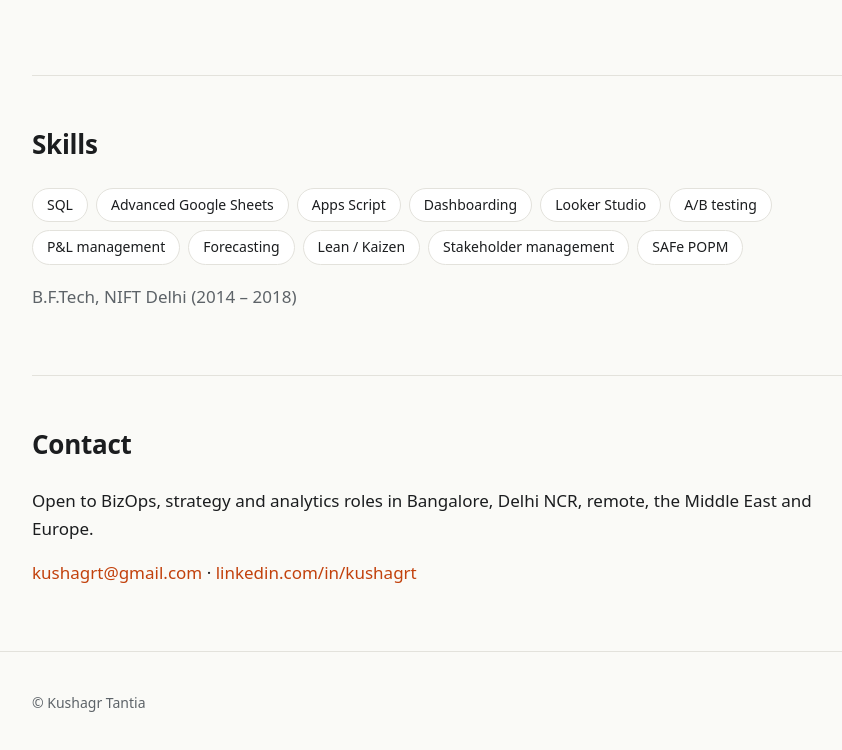
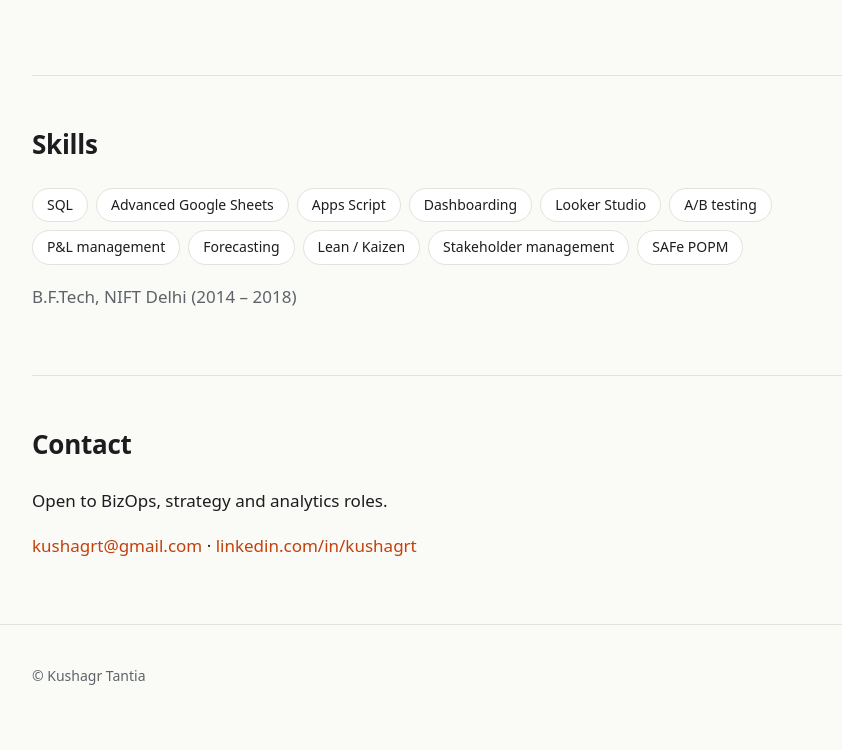
Before and after one commit to kushagrt/kushagrt.github.io, a plain HTML site: page index.html in a window 1280 px wide. Shown: the part 2928-3678 px from the top of the page, without its empty margins (198-1040 px from the left). Drawn offline with Linux system fonts and the light colour scheme.

Commit message:
index v1.01

```diff
--- a/index.html
+++ b/index.html
@@ -169,7 +169,7 @@
 
 <section id="contact">
   <h2>Contact</h2>
-  <p>Open to BizOps, strategy and analytics roles in Bangalore, Delhi NCR, remote, the Middle East and Europe.</p>
+  <p>Open to BizOps, strategy and analytics roles.</p>
   <p><a href="mailto:kushagrt@gmail.com">kushagrt@gmail.com</a> · <a href="https://linkedin.com/in/kushagrt">linkedin.com/in/kushagrt</a></p>
 </section>
 
```
